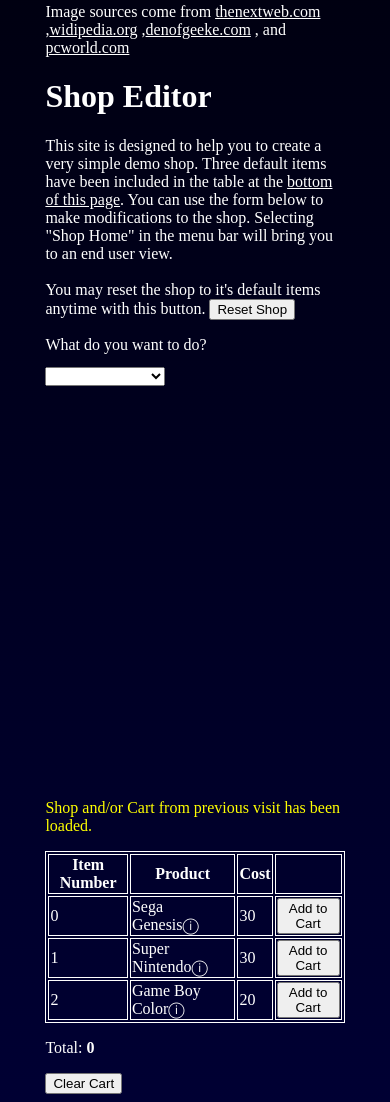
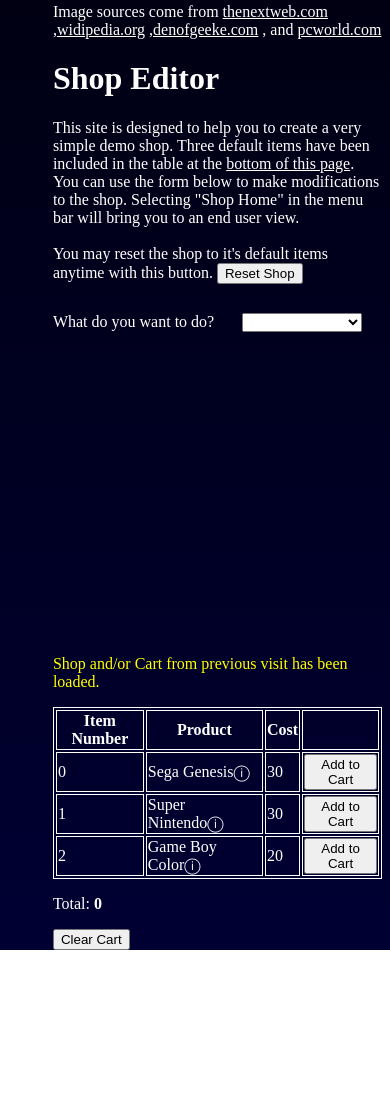
Before and after one commit to GravesNathan/CIT261, a plain HTML site: page smallshop/index.html in a window 390 px wide. Shown: the part 561-1663 px from the top of the page. After the commit the page ends 1511 px from the top, so only its background shows below. Drawn offline with Linux system fonts and the light colour scheme.

Commit message:
CSS Tweaks for mobile

```diff
--- a/smallshop/index.html
+++ b/smallshop/index.html
@@ -12,7 +12,7 @@
   <div w3-include-html="menu.html"></div>
 
 
-<div id='main'>
+<div id='main' class='main'>
     <div class="slideWrapper">
       <div class="slides"></div>
     </div>
--- a/smallshop/style.css
+++ b/smallshop/style.css
@@ -18,16 +18,12 @@ and displays their user avitar, then it can say welcome back.
 
 td{
   width:auto;
-  max-width: 50%;
+  /*max-width: 50%;*/
 }
 .media{
   max-height: 600px;
   overflow: hidden;
   white-space: nowrap;/*forces images to keep on one line*/
-}
-
-@media only screen and (max-width:600px){
-  .hideOnSmall{ display:none;}
 }
 
 td img {
@@ -37,18 +33,10 @@ td img {
 
 td{
   overflow-wrap: break-word;
-  text-overflow: clip;
+  /*text-overflow: clip;*/
 }
 
 
-/*
-@media only screen and (max-width:400px){
-  .shopTable{
-    table-layout: fixed;
-    width: 100%;
-  }
-}
-*/
 
 .imageScrollBtn{
   margin-left: auto;
@@ -111,7 +99,7 @@ audio{
 }
 /******need to add stuff for buttons still ******/
 
-#main{
+.main{
   width: 80%;
   position: relative;
   margin-left: auto;
@@ -279,10 +267,11 @@ body{
   z-index: 5;
   background-position: left top;
   background-size: cover;
-  height: 100%;
-  width: 100%;
+  height: 110%;
+  width: 110%;
   position: fixed;
   opacity: .99;
+  /*If top gaps appear transform up a tad*/
 }
 
 
@@ -444,3 +433,20 @@ The HTML code for the i is \0024D8 in CSS (ASCII?)*/
 input, select{
   margin-top: 1em;
 }
+
+
+@media (max-width:600px){
+  .hideOnSmall{ display:none;}
+}
+
+@media (max-width:400px){
+  .main{
+    width: 88%;
+    float: right;
+  }
+
+  .shopTable{
+    width: 100%;
+  }
+
+}
```
Also changed, not shown: smallshop/menu.html (+1 -0 lines).
